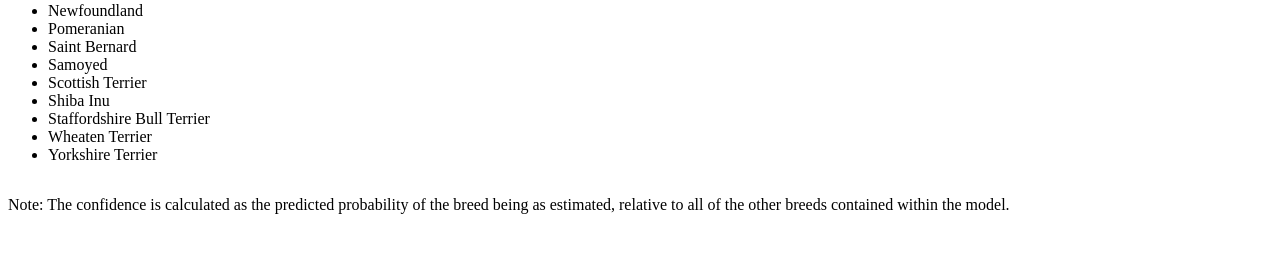
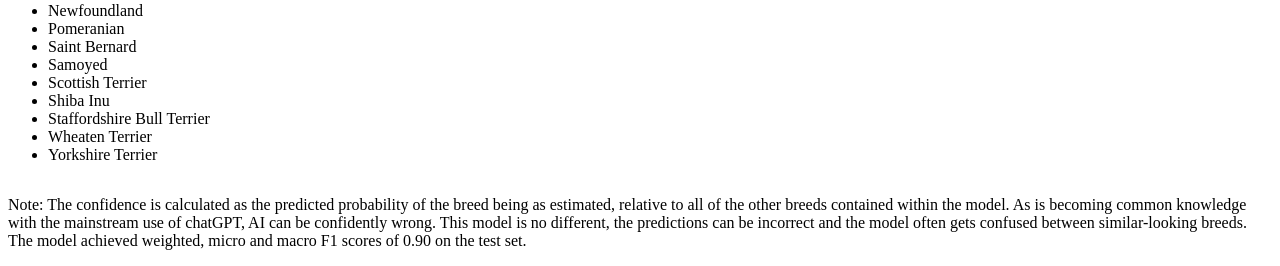
Before and after one commit to jonathangosling/Breed_Classification_App, a FastAPI app: page /breed-classifier in a window 1280 px wide. Shown: the part 561-827 px from the top of the page. Before the commit the page ends 775 px from the top, so only its background shows below. Run offline with FastAPI, Linux system fonts and the light colour scheme.

Commit message:
added text to html template and updated readme

```diff
--- a/templates/basic_form.html
+++ b/templates/basic_form.html
@@ -62,7 +62,11 @@
         </div>
         <p>
             Note: The confidence is calculated as the predicted probability of the breed being
-            as estimated, relative to all of the other breeds contained within the model.
+            as estimated, relative to all of the other breeds contained within the model. As is
+            becoming common knowledge with the mainstream use of chatGPT, AI can be confidently
+            wrong. This model is no different, the predictions can be incorrect and the model
+            often gets confused between similar-looking breeds. The model achieved weighted,
+            micro and macro F1 scores of 0.90 on the test set.
         </p>
     </body>
 </html>
```
Also changed, not shown: README.md.
